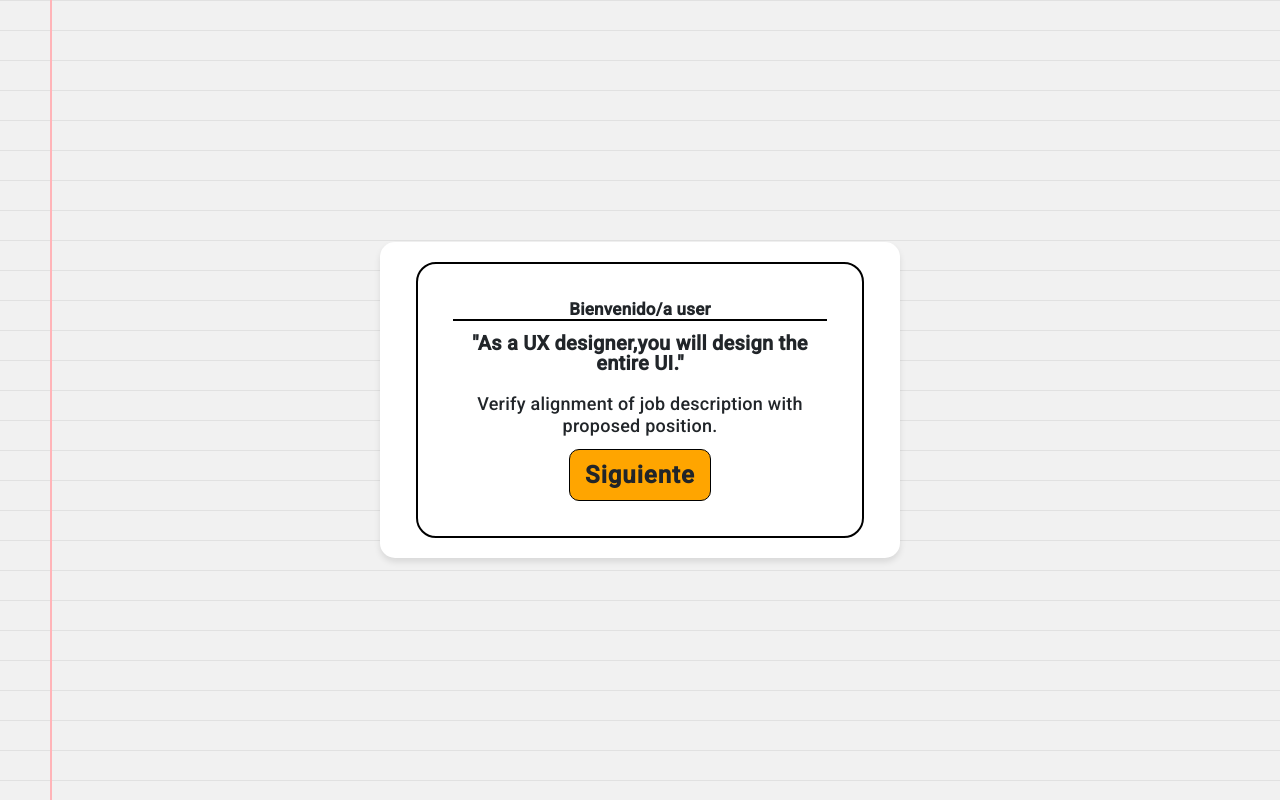
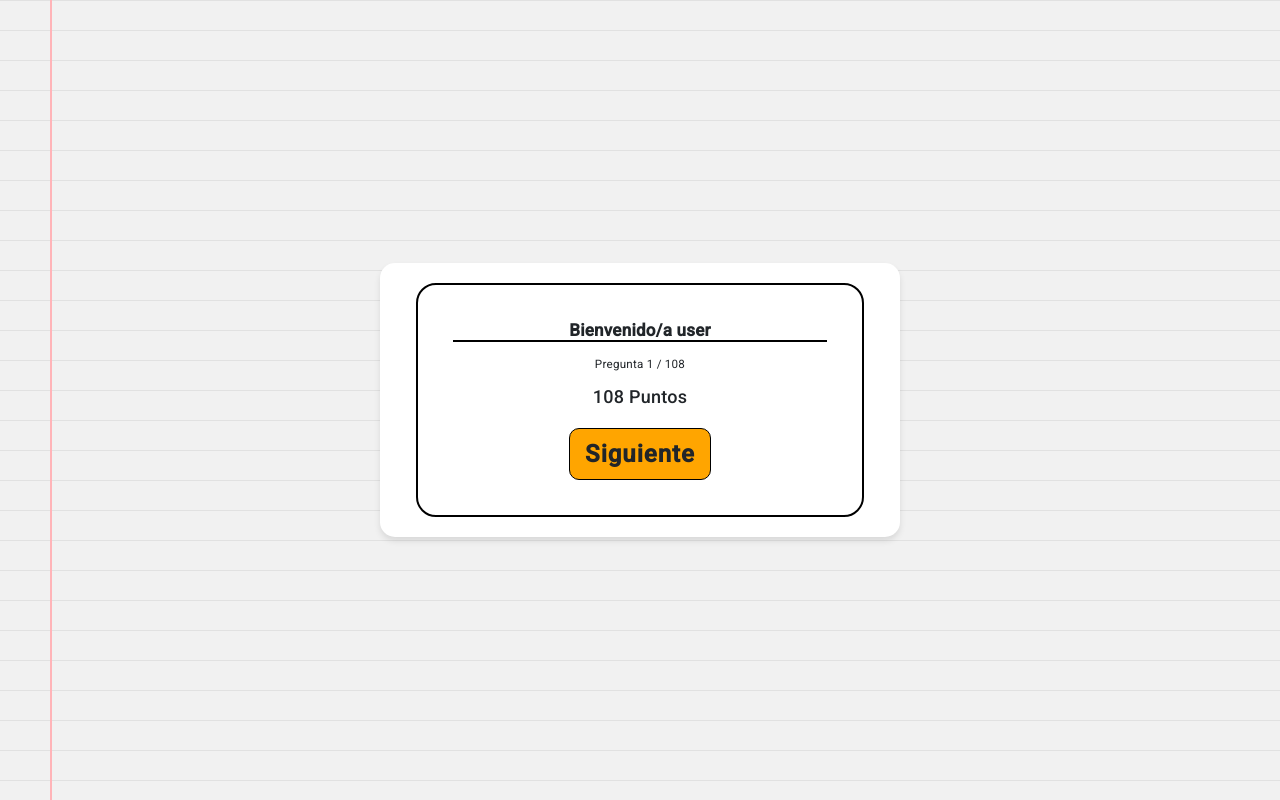
Before and after one commit to NicoleCondeDuque/driverTest, an Angular app: page /questions in a window 1280 px wide. Built offline with nearby package versions, Linux system fonts and the light colour scheme.

Commit message:
add more style question section

```diff
--- a/src/app/components/questions/questions.component.html
+++ b/src/app/components/questions/questions.component.html
@@ -4,11 +4,15 @@
     <div class="card columns">
 
       <p class="offer">Bienvenido/a user</p>
-      <p class="secondary-heading">
-        "As a UX designer,you will design the entire UI."
-      </p>
-      <p class="card-description">Verify alignment of job description with proposed position.<br>
-      </p>
+      <div class="secondary-heading">
+        <div class="score">
+        <h5>Pregunta 1 / 108</h5>
+        </div>
+        <div class="card-description question-remain">
+          <span>108 Puntos</span>
+        </div>
+      </div>
+
 
       <div class="button-container">
         <button class="btn red-flag">Siguiente</button>
```
